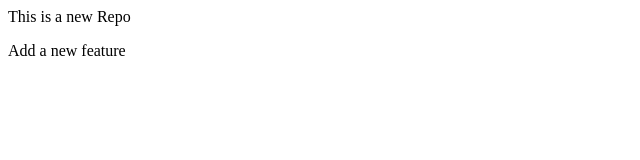
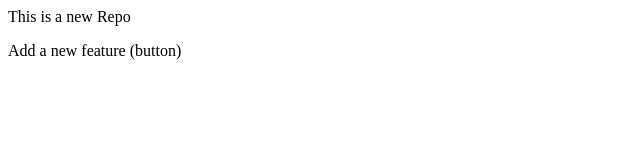
Before and after one commit to sakshee-png/RandomRepo, a plain HTML site: page index.html in a window 1280 px wide. Shown: the full height of the page, 0-640 px from the left. Drawn offline with Linux system fonts and the light colour scheme.

Commit message:
Add a button

```diff
--- a/index.html
+++ b/index.html
@@ -1,2 +1,2 @@
 <p>This is a new Repo</p>
-<p>Add a new feature</p>
+<p>Add a new feature (button)</p>
```
